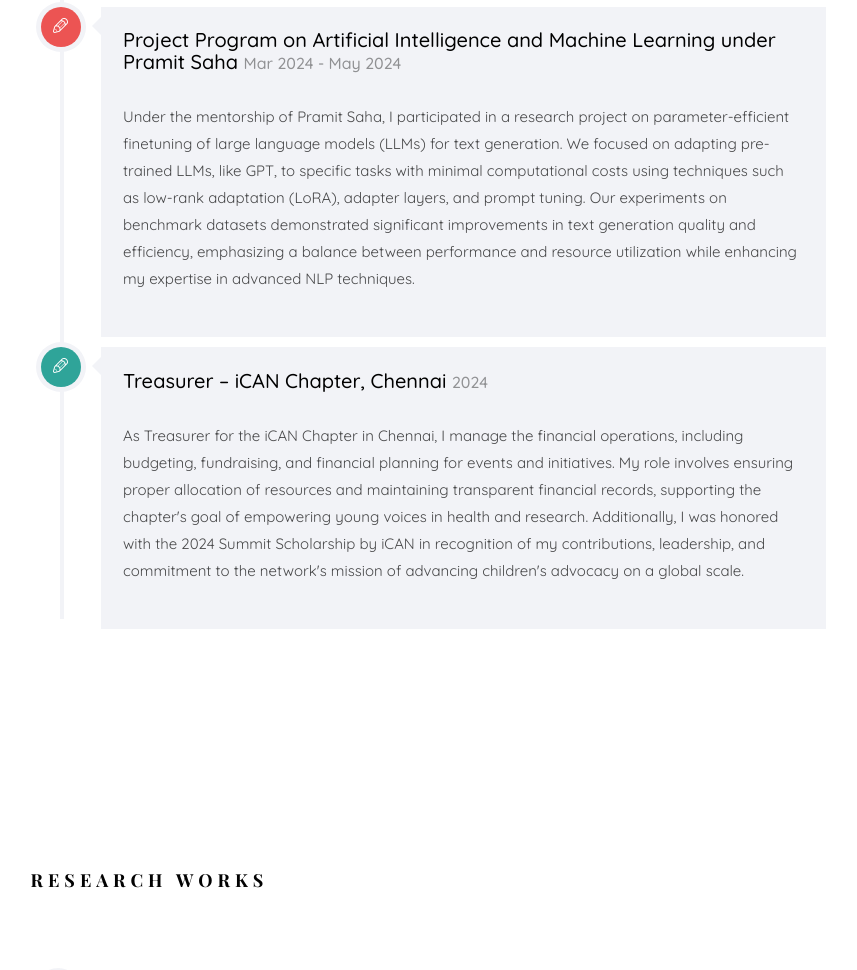
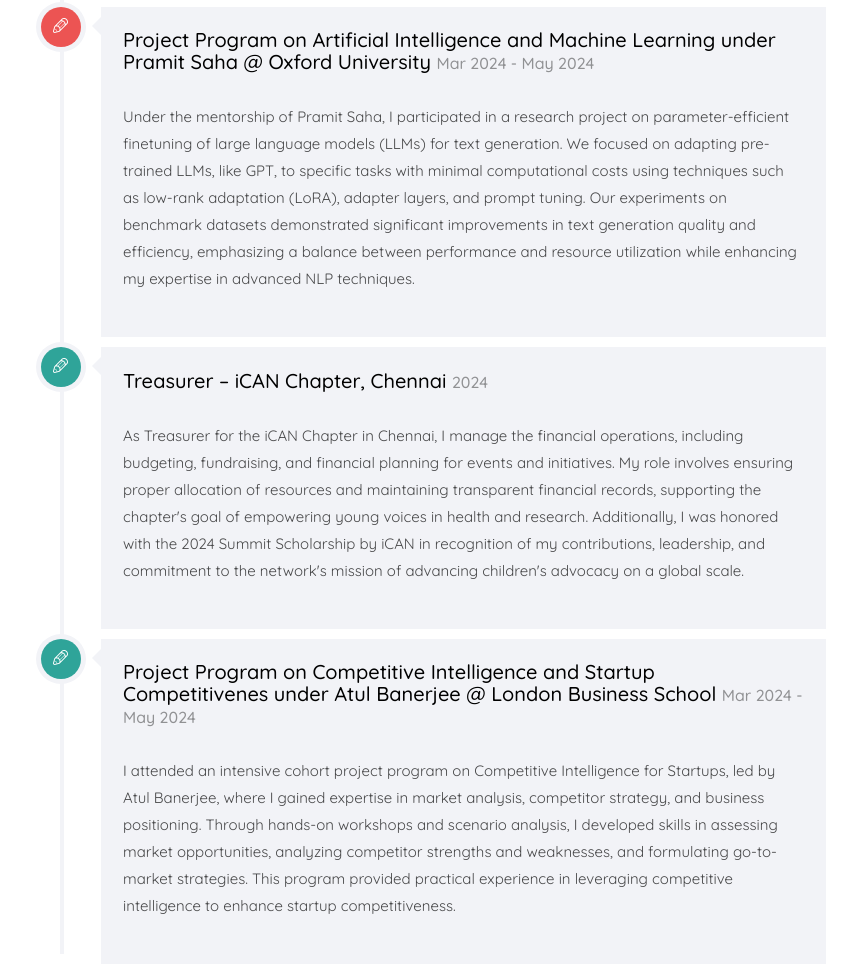
Before and after one commit to chakradhar3724/New-portfolio, a plain HTML site: page index.html in a window 1280 px wide. Shown: the part 3439-4409 px from the top of the page, without its empty margins (362-1219 px from the left). Drawn offline with nearby package versions, Linux system fonts and the light colour scheme; files whose address does not match are found by name; a web font is replaced by a local one.

Commit message:
Update index.html

```diff
--- a/index.html
+++ b/index.html
@@ -8,7 +8,6 @@
 	<meta name="description" content="" />
 	<meta name="keywords" content="" />
 	<meta name="author" content="" />
-
 	<!-- Place favicon.ico and apple-touch-icon.png in the root directory -->
 	<link rel="shortcut icon" href="favicon.ico">
 	<link rel="stylesheet" href="https://cdnjs.cloudflare.com/ajax/libs/font-awesome/6.6.0/css/all.min.css" integrity="sha512-Kc323vGBEqzTmouAECnVceyQqyqdsSiqLQISBL29aUW4U/M7pSPA/gEUZQqv1cwx4OnYxTxve5UMg5GT6L4JJg==" crossorigin="anonymous" referrerpolicy="no-referrer" />
@@ -317,7 +316,7 @@
 					                  <i class="icon-pen2"></i>
 					               </div>
 					               <div class="timeline-label">
-					               	<h2><a href="#">Project Program on Artificial Intelligence and Machine Learning under Pramit Saha</a> <span>Mar 2024 - May 2024</span></h2>
+					               	<h2><a href="#">Project Program on Artificial Intelligence and Machine Learning under Pramit Saha @ Oxford University</a> <span>Mar 2024 - May 2024</span></h2>
 					                  <p>Under the mentorship of Pramit Saha, I participated in a research project on parameter-efficient finetuning of large language models (LLMs) for text generation. We focused on adapting pre-trained LLMs, like GPT, to specific tasks with minimal computational costs using techniques such as low-rank adaptation (LoRA), adapter layers, and prompt tuning. Our experiments on benchmark datasets demonstrated significant improvements in text generation quality and efficiency, emphasizing a balance between performance and resource utilization while enhancing my expertise in advanced NLP techniques.</p>
 					               </div>
 					            </div>
@@ -334,6 +333,19 @@
 					               </div>
 					            </div>
 					         </article>
+
+							 <article class="timeline-entry animate-box" data-animate-effect="fadeInRight">
+					            <div class="timeline-entry-inner">
+					               <div class="timeline-icon color-5">
+					                  <i class="icon-pen2"></i>
+					               </div>
+					               <div class="timeline-label">
+					               	<h2><a href="#">Project Program on Competitive Intelligence and Startup Competitivenes under Atul Banerjee @ London Business School</a> <span>Mar 2024 - May 2024</span></h2>
+					                  <p>I attended an intensive cohort project program on Competitive Intelligence for Startups, led by Atul Banerjee, where I gained expertise in market analysis, competitor strategy, and business positioning. Through hands-on workshops and scenario analysis, I developed skills in assessing market opportunities, analyzing competitor strengths and weaknesses, and formulating go-to-market strategies. This program provided practical experience in leveraging competitive intelligence to enhance startup competitiveness.</p>
+					               </div>
+					            </div>
+					         </article>
+
 					      </div>
 					   </div>
 				   </div>
```
